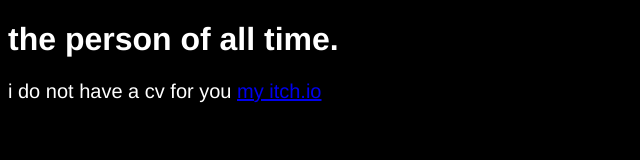
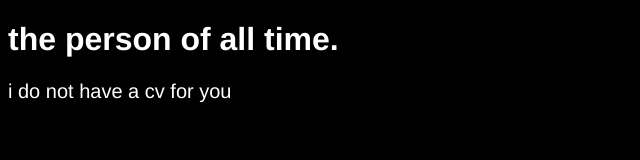
Before and after one commit to a-x-yuan/a-x-yuan.github.io, a plain HTML site: page index.html in a window 1280 px wide. Shown: the whole page, without its empty margins (0-640 px from the left). Drawn offline with Linux system fonts and the light colour scheme.

Commit message:
Update index.html

```diff
--- a/index.html
+++ b/index.html
@@ -6,8 +6,8 @@
   </head>
   <body>
     <h1>the person of all time.</h1>
-    <p>i do not have a cv for you
-      <a href="koyuru.itch.io">my itch.io</a>
+    <p>i do not have a cv for you<br>
+      <!-- a href="koyuru.itch.io">my itch.io</a -->
     </p>
   </body>
 </html>
```
